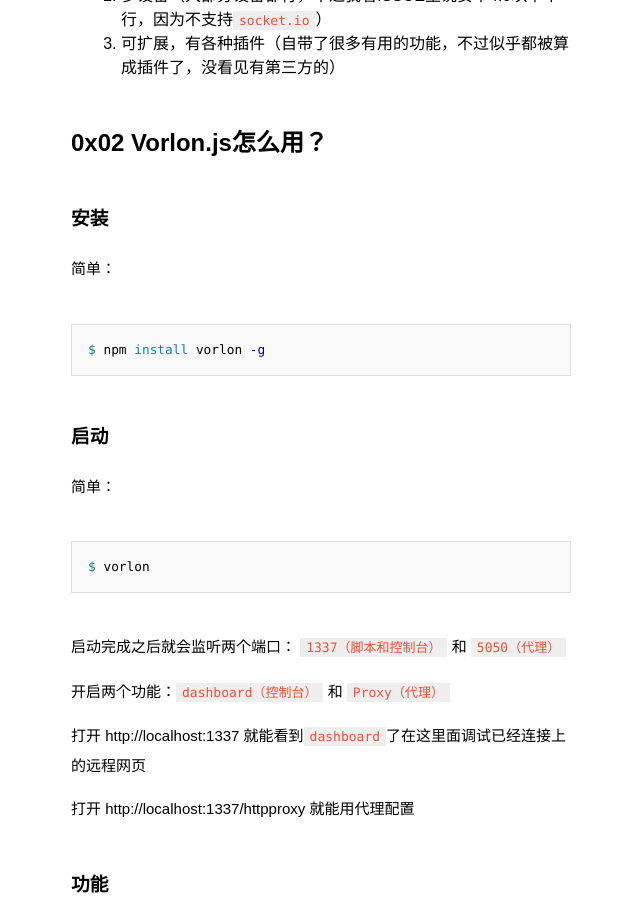
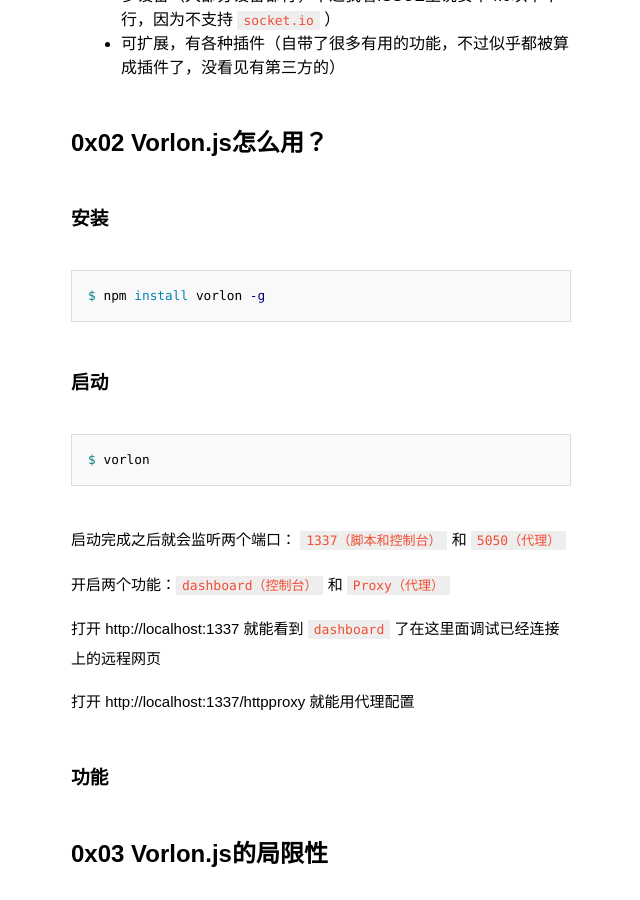
Before and after one commit to pinqy520/pinqy520.github.io, a Jekyll site: the page built from _posts/2016-02-01-vorlonjs-start.md, in a window 1280 px wide and 900 px high, scrolled down 1814 px. Shown: the whole window, without its empty margins (319-959 px from the left). Built offline with Jekyll 4.4.1, drawn with Linux system fonts in a browser that asks for light colours; some web fonts are replaced; comment, search, counter and statistics services are not loaded.

Commit message:
post update

````diff
--- a/_posts/2016-02-01-vorlonjs-start.md
+++ b/_posts/2016-02-01-vorlonjs-start.md
@@ -17,7 +17,7 @@
 
 ## 0x01 Vorlon.js是什么？
 
-Vorlon.js是微软在`微软Build 2015大会`上公布的一款用于JavaScript远程调试和测试的开源工具。（**大牌有保障**，写此文的时候版本是`0.1.0`）
+Vorlon.js是微软在 `微软Build 2015大会` 上公布的一款用于JavaScript远程调试和测试的开源工具。（**大牌有保障**，写此文的时候版本是 `0.1.0` ）
 
 官方网站传送门： [http://www.vorlonjs.com/](http://www.vorlonjs.com/)
 
@@ -25,28 +25,24 @@
 
 官方原话是
 
-> 一款基于`node.js`和`socket.io`的、开源的、可扩展的、平台无关的**JavaScript远程调试和测试工具。**
+> 一款基于 `node.js` 和 `socket.io` 的、开源的、可扩展的、平台无关的**JavaScript远程调试和测试工具。**
 
 有如下优点：
 
-1. 易于安装（这个我同意，npm全局安装一下，傻瓜式操作）
-2. 多设备（大部分设备都行，不过我看ISSUE里说安卓4.0以下不行，因为不支持`socket.io`）
-3. 可扩展，有各种插件（自带了很多有用的功能，不过似乎都被算成插件了，没看见有第三方的）
+- 易于安装（这个我同意，npm全局安装一下，傻瓜式操作）
+- 多设备（大部分设备都行，不过我看ISSUE里说安卓4.0以下不行，因为不支持 `socket.io` ）
+- 可扩展，有各种插件（自带了很多有用的功能，不过似乎都被算成插件了，没看见有第三方的）
 
 
 ## 0x02 Vorlon.js怎么用？
 
 ### 安装
 
-简单：
-
 ``` bash
 $ npm install vorlon -g
 ```
 
 ### 启动
-
-简单：
 
 ``` bash
 $ vorlon
@@ -56,7 +52,7 @@
 
 开启两个功能：`dashboard（控制台）` 和 `Proxy（代理）`
 
-打开 http://localhost:1337 就能看到`dashboard`了在这里面调试已经连接上的远程网页
+打开 http://localhost:1337 就能看到 `dashboard` 了在这里面调试已经连接上的远程网页
 
 打开 http://localhost:1337/httpproxy 就能用代理配置
 
````
